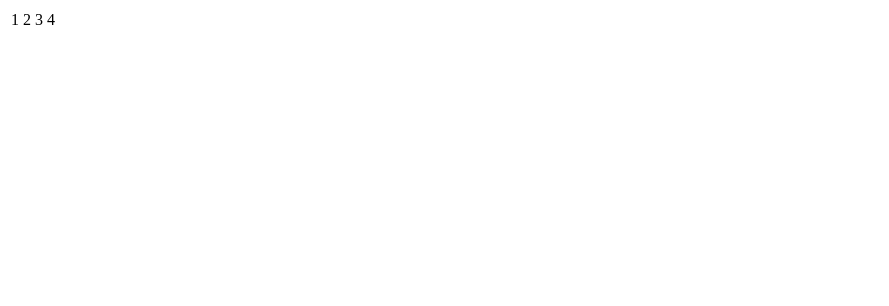
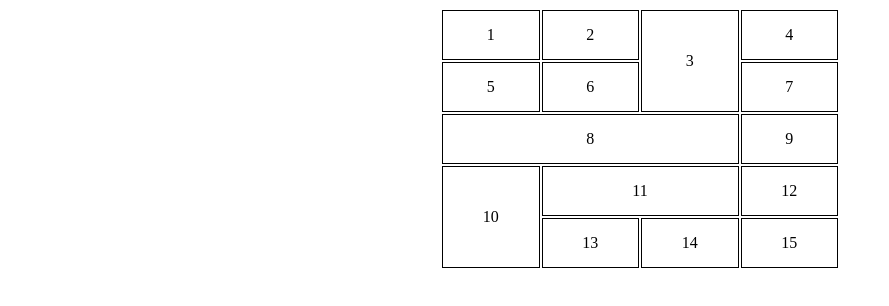
Before and after one commit to rpbenevides/html-css, a plain HTML site: page d013/index.html in a window 1280 px wide. Shown: the whole page, without its empty margins (0-889 px from the left). Drawn offline with Linux system fonts and the light colour scheme.

Commit message:
desafio das tabelas 01

```diff
--- a/d013/index.html
+++ b/d013/index.html
@@ -5,24 +5,39 @@
     <meta http-equiv="X-UA-Compatible" content="IE=edge">
     <meta name="viewport" content="width=device-width, initial-scale=1.0">
     <title>Desafio de tabela 01</title>
+    <link rel="stylesheet" href="style.css">
 </head>
 <body>
     <table>
         <tr>
             <td>1</td>
             <td>2</td>
-            <td>3</td>
+            <td rowspan="2">3</td>
             <td>4</td>
         </tr>
 
-        <tr></tr>
+        <tr>
+            <td>5</td>
+            <td>6</td>
+            <td>7</td>
+        </tr>
 
-        <tr></tr>
+        <tr>
+            <td colspan="3">8</td>
+            <td>9</td>
+        </tr>
 
-        <tr></tr>
+        <tr>
+            <td rowspan="2">10</td>
+            <td colspan="2">11</td>
+            <td>12</td>
+        </tr>
 
-        <tr></tr>
-
+        <tr>
+            <td>13</td>
+            <td>14</td>
+            <td>15</td>
+        </tr>
     </table>
 </body>
 </html>
--- /dev/null
+++ b/d013/style.css
@@ -0,0 +1,15 @@
+@charset "UTF-8";
+table{
+
+    width: 400px;
+    margin: auto;
+}
+
+td{
+
+text-align: center;
+padding: 15px;
+border: 1px solid black;
+border-collapse: collapse;
+
+}
--- /dev/null
+++ b/d013/style2.css
@@ -0,0 +1,15 @@
+@charset "UTF-8";
+table{
+
+    width: 400px;
+    margin: auto;
+}
+
+td{
+
+text-align: center;
+padding: 15px;
+border: 1px solid black;
+border-collapse: collapse;
+
+}
```
Also changed, not shown: d013/index2.html (added, +43 -0 lines).
